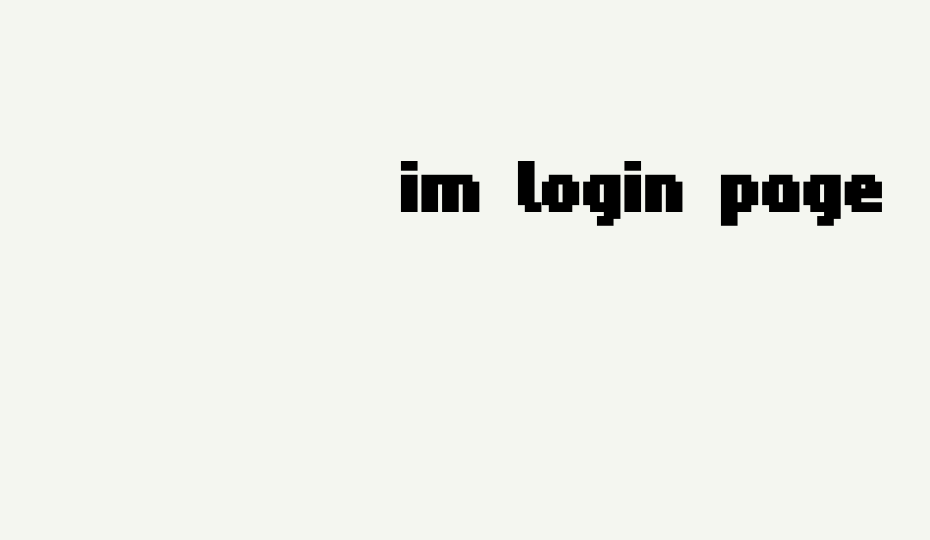
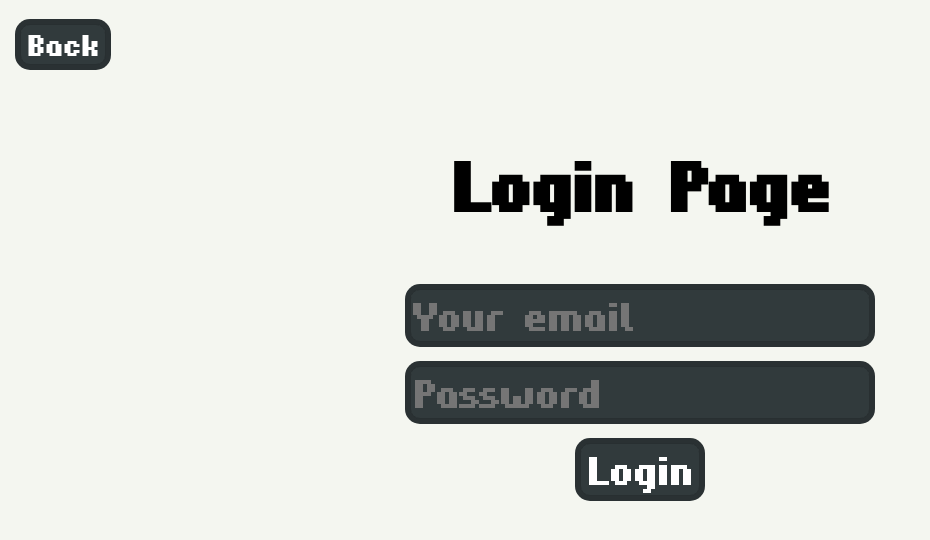
Before and after one commit to deeppaz/serenes, a React (Create React App) app: page /signin in a window 1280 px wide. Shown: the top 540 px of the page, without its empty margins (0-930 px from the left). Built offline with nearby package versions, Linux system fonts and the light colour scheme.

Commit message:
update register login page

```diff
--- /dev/null
+++ b/src/components/Login/Login.css
@@ -0,0 +1,23 @@
+input {
+  display: block;
+  margin: 0 auto;
+  margin-top: 1.5rem;
+  font-size: 2.5rem;
+  font-family: Hardpixel;
+  color: white;
+  border: 1px solid #282f31;
+  background-color: #313a3c;
+  border-radius: 10px;
+  box-shadow: 0px 0px 0px 5px #2a3133;
+}
+input:focus {
+  outline: none;
+}
+
+.back-button {
+  float: left;
+  position: absolute;
+  top: 0;
+  left: 20px;
+  font-size: 30px;
+}
--- a/src/components/Login/Login.js
+++ b/src/components/Login/Login.js
@@ -1,13 +1,22 @@
-import React, { Component } from 'react'
+import React, { Component } from "react";
+import "./Login.css";
 
 export class Login extends Component {
-    render() {
-        return (
-            <div>
-                <h1>im login page</h1>
-            </div>
-        )
-    }
+
+  backLastPage(){
+    window.history.back();
+  }
+  render() {
+    return (
+      <div>
+        <button className="back-button" onClick={this.backLastPage}>Back</button>
+        <h1>Login Page</h1>
+        <input type="email" className="email-style" placeholder="Your email" />
+        <input type="password" placeholder="Password" />
+        <input type="submit" value="Login"/>
+      </div>
+    );
+  }
 }
 
-export default Login
+export default Login;
--- a/src/components/Register/Register.js
+++ b/src/components/Register/Register.js
@@ -1,13 +1,23 @@
-import React, { Component } from 'react'
+import React, { Component } from "react";
 
 export class Register extends Component {
-    render() {
-        return (
-            <div>
-                hello im register page
-            </div>
-        )
-    }
+  backLastPage() {
+    window.history.back();
+  }
+  render() {
+    return (
+      <div>
+        <button className="back-button" onClick={this.backLastPage}>
+          Back
+        </button>
+        <h1>Register Page</h1>
+        <input type="email" className="email-style" placeholder="Your email" />
+        <input type="password" placeholder="Password" />
+        <input type="password" placeholder="Password" />
+        <input type="submit" value="Register" />
+      </div>
+    );
+  }
 }
 
-export default Register
+export default Register;
--- a/src/components/Start/Start.js
+++ b/src/components/Start/Start.js
@@ -7,13 +7,13 @@ export class Start extends Component {
     return (
       <div>
         <h1>Welcome to the Serenes</h1>
-        <Link to="/signin">
+        <Link to="/signin" style={{ textDecoration: 'none' }}>
           <button>Sign In</button>
         </Link>
-        <Link to="/signup">
+        <Link to="/signup" style={{ textDecoration: 'none' }}>
           <button>Sign Up</button>
         </Link>
-        <Link to="/anonymous">
+        <Link to="/anonymous" style={{ textDecoration: 'none' }}>
           <button>Anonymous</button>
         </Link>
         <p>If you want to Listen immediately click to Anonymous button</p>
```
Also changed, not shown: src/App.js (+8 -5 lines).
